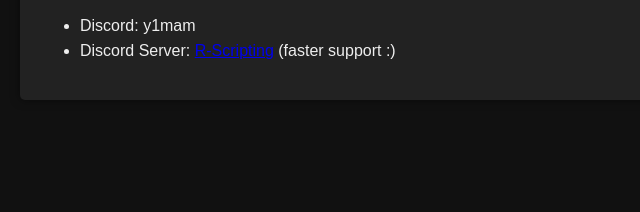
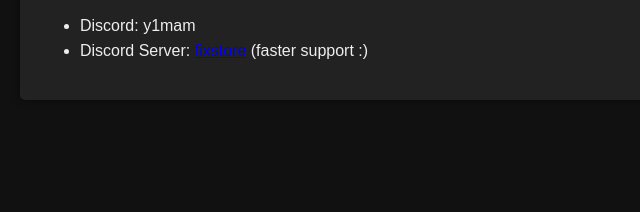
Before and after one commit to y1mam/y1website, a plain HTML site: page contact.html in a window 1280 px wide. Shown: the part 302-514 px from the top of the page, 0-640 px from the left. Drawn offline with Linux system fonts and the light colour scheme.

Commit message:
hadiyeter

```diff
--- a/contact.html
+++ b/contact.html
@@ -25,7 +25,7 @@
         <p>This is the contact page. You can reach me through the following:</p>
         <ul>
             <li>Discord: <a>y1mam</a></li>
-            <li>Discord Server: <a href="https://discord.gg/fixstore" target="_blank">R-Scripting</a><a> (faster support :)</a></li>
+            <li>Discord Server: <a href="https://discord.gg/fixstore" target="_blank">fixstore</a><a> (faster support :)</a></li>
         </ul>
     </div>
 
```
